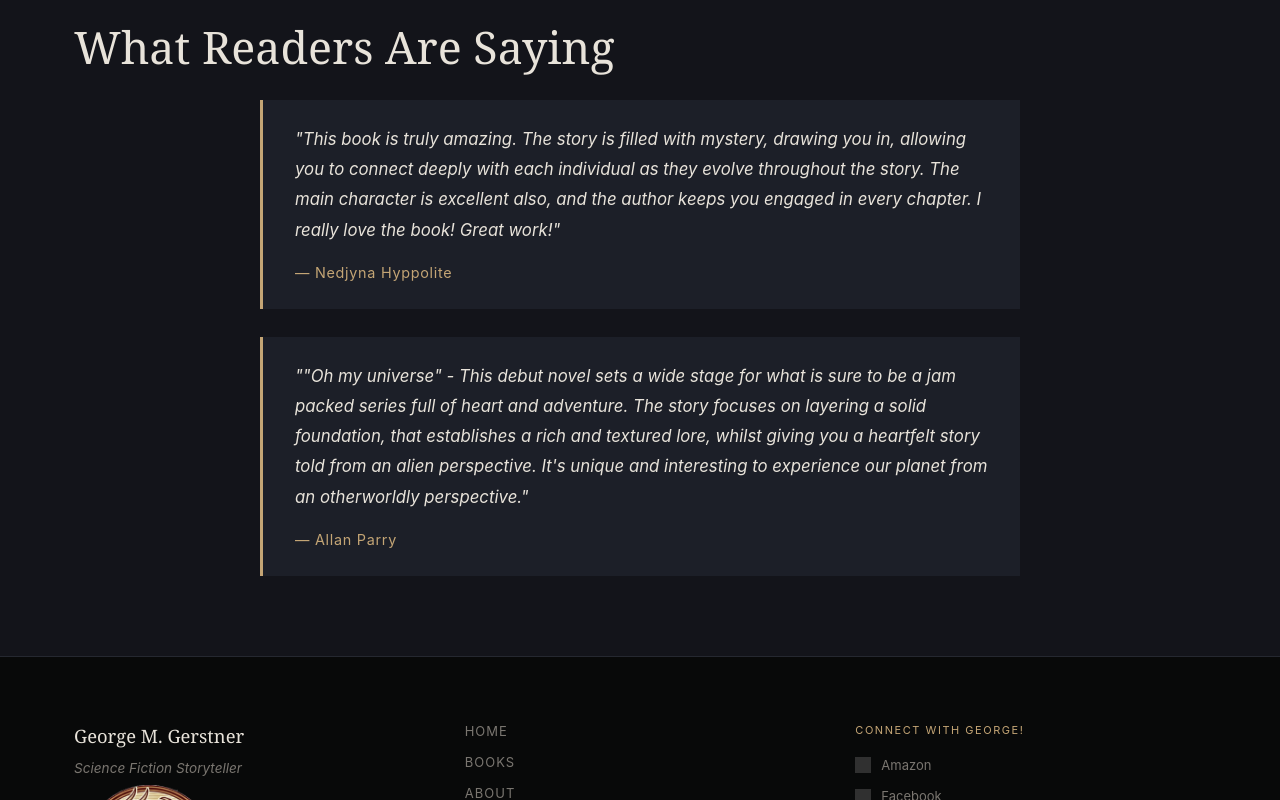
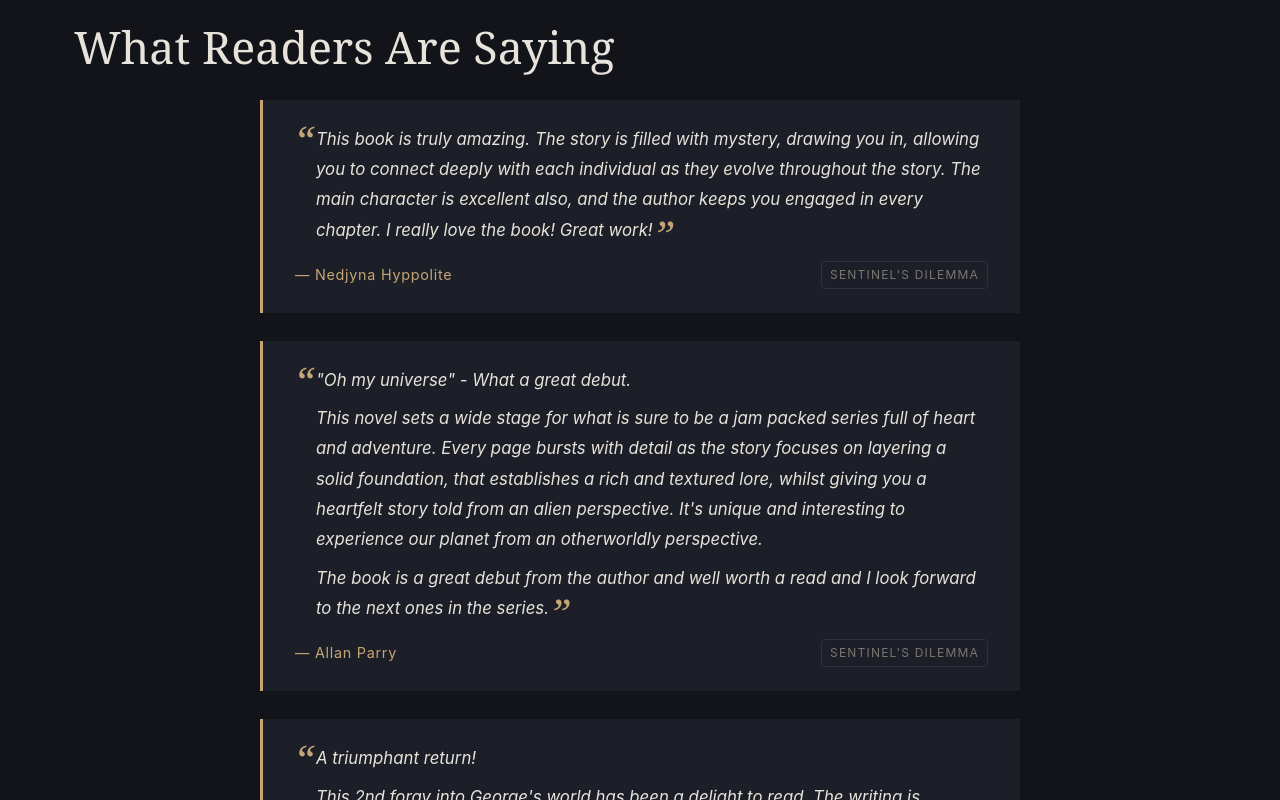
Before and after one commit to gmgerstner/author, a React (Create React App) app: page / in a window 1280 px wide. Shown: the part 2400-3200 px from the top of the page. Built offline with nearby package versions, Linux system fonts and the light colour scheme; grey boxes are pictures that could not be loaded.

Commit message:
include book in reviews. improve review layout.

```diff
--- a/src/App.css
+++ b/src/App.css
@@ -598,6 +598,8 @@ img {
 }
 
 .testimonial-quote {
+  position: relative;
+  padding-left: 1.25em;
   font-size: 1.05rem;
   color: var(--text);
   font-style: italic;
@@ -605,10 +607,56 @@ img {
   margin-bottom: 16px;
 }
 
+.testimonial-quote p {
+  margin: 0 0 0.50em;
+}
+
+.testimonial-quote p:last-child {
+  margin-bottom: 0;
+}
+
+.quote-mark-open {
+  position: absolute;
+  top: 0;
+  left: 0;
+  font-family: var(--font-heading);
+  font-size: 2.5rem;
+  line-height: 0.8;
+  color: var(--accent);
+  user-select: none;
+}
+
+.quote-mark-close {
+  font-family: var(--font-heading);
+  font-size: 2.5rem;
+  line-height: 0;
+  vertical-align: -0.35em;
+  margin-left: 2px;
+  color: var(--accent);
+  user-select: none;
+}
+
+.testimonial-footer {
+  display: flex;
+  align-items: center;
+  justify-content: space-between;
+  gap: 16px;
+}
+
 .testimonial-author {
   font-size: 0.9rem;
   color: var(--accent);
   letter-spacing: 0.05em;
+}
+
+.testimonial-book-label {
+  font-size: 0.75rem;
+  letter-spacing: 0.1em;
+  text-transform: uppercase;
+  color: var(--text-muted);
+  border: 1px solid var(--border-light);
+  padding: 3px 8px;
+  border-radius: var(--radius);
 }
 
 /* ============================================================
--- a/src/data/testimonials.json
+++ b/src/data/testimonials.json
@@ -10,7 +10,14 @@
     {
       "id": "parry-1",
       "bookid": "sentinels-dilemma",
-      "quote": "\"Oh my universe\" - This debut novel sets a wide stage for what is sure to be a jam packed series full of heart and adventure. The story focuses on layering a solid foundation, that establishes a rich and textured lore, whilst giving you a heartfelt story told from an alien perspective. It's unique and interesting to experience our planet from an otherworldly perspective.",
+      "quote": "\"Oh my universe\" - What a great debut.\n This novel sets a wide stage for what is sure to be a jam packed series full of heart and adventure. Every page bursts with detail as the story focuses on layering a solid foundation, that establishes a rich and textured lore, whilst giving you a heartfelt story told from an alien perspective. It's unique and interesting to experience our planet from an otherworldly perspective.\n The book is a great debut from the author and well worth a read and I look forward to the next ones in the series.",
+      "author": "Allan Parry",
+      "type": "review"
+    },
+    {
+      "id": "parry-2",
+      "bookid": "sentinels-return",
+      "quote": "A triumphant return!\nThis 2nd foray into George's world has been a delight to read. The writing is confident, fast-moving, and thrilling, and I found myself genuinely invested in where the story was heading.\nThe book pulls on the threads established from the first book and tells its story through parallel plots. One thread follows the human military response to an alien encounter, the other the alien team navigating their way to Earth. The two threads mostly payoff when they converge, and the final parts of the story deliver some good tension.\nThe cast is large, and not every character gets the depth they deserve, but Antel, Becky, and the morally conflicted Neil Morris carry the emotional weight well enough to keep you turning pages.\nIf you enjoy military fiction mixed with sci-fi, and a bit of romance woven in, then you'll enjoy this book.\nOverall this is a strong sequel that leaves you curious about what comes next.",
       "author": "Allan Parry",
       "type": "review"
     }
--- a/src/pages/HomePage.js
+++ b/src/pages/HomePage.js
@@ -119,8 +119,19 @@ function HomePage() {
                         <div className="testimonials-list">
                             {testimonialData.testimonials.map(t => (
                                 <blockquote key={t.id} className="testimonial">
-                                    <p className="testimonial-quote">"{t.quote}"</p>
-                                    <footer className="testimonial-author">— {t.author}</footer>
+                                    <div className="testimonial-quote">
+                                        <span className="quote-mark-open">&#8220;</span>
+                                        {t.quote.split('\n').map((para, i, arr) => (
+                                            <p key={i}>
+                                                {para.trim()}
+                                                {i === arr.length - 1 && <span className="quote-mark-close">&#8221;</span>}
+                                            </p>
+                                        ))}
+                                    </div>
+                                    <footer className="testimonial-footer">
+                                        <span className="testimonial-author">— {t.author}</span>
+                                        <span className="testimonial-book-label">{booksData.series.books.find(b => b.id === t.bookid)?.title}</span>
+                                    </footer>
                                 </blockquote>
                             ))}
                         </div>
```
